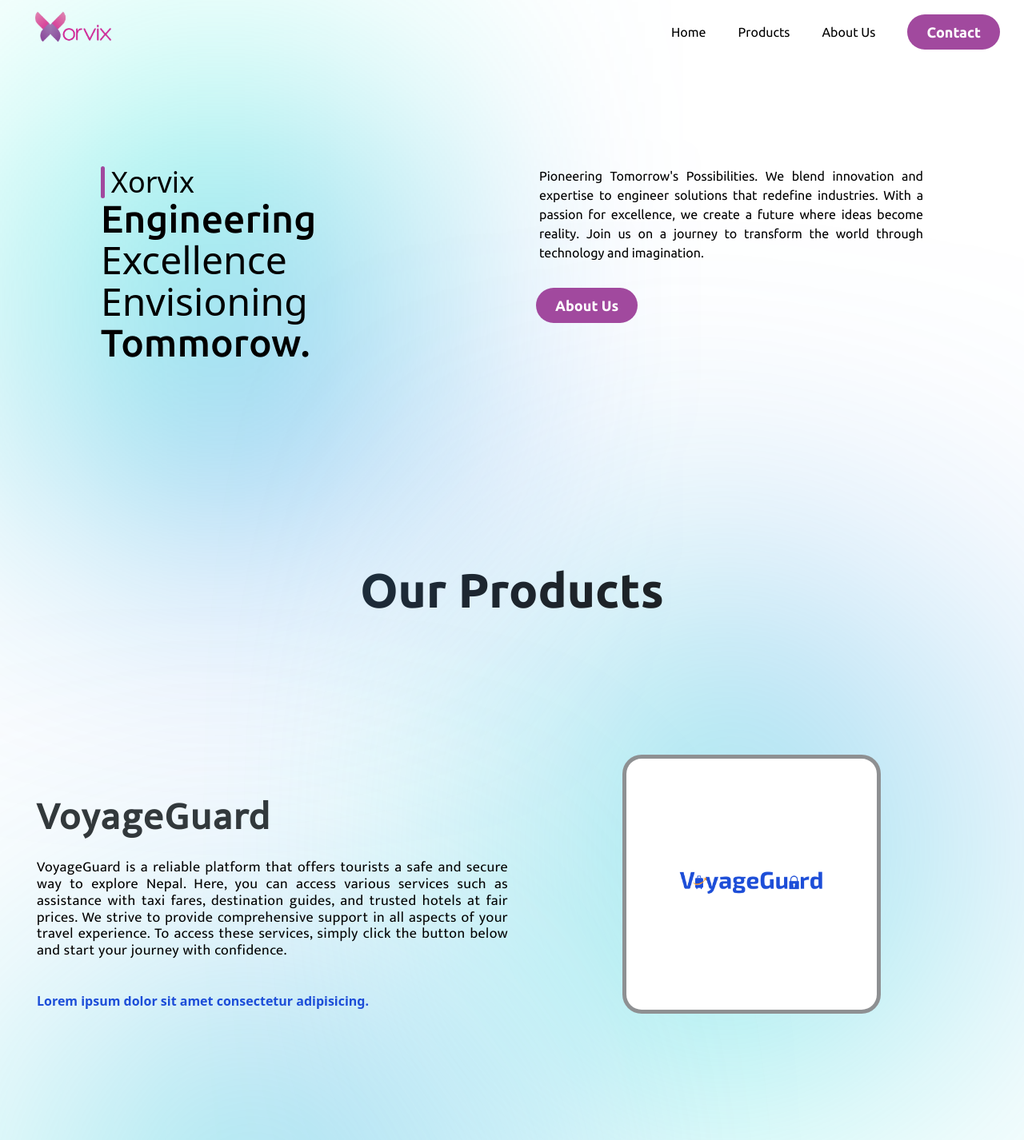
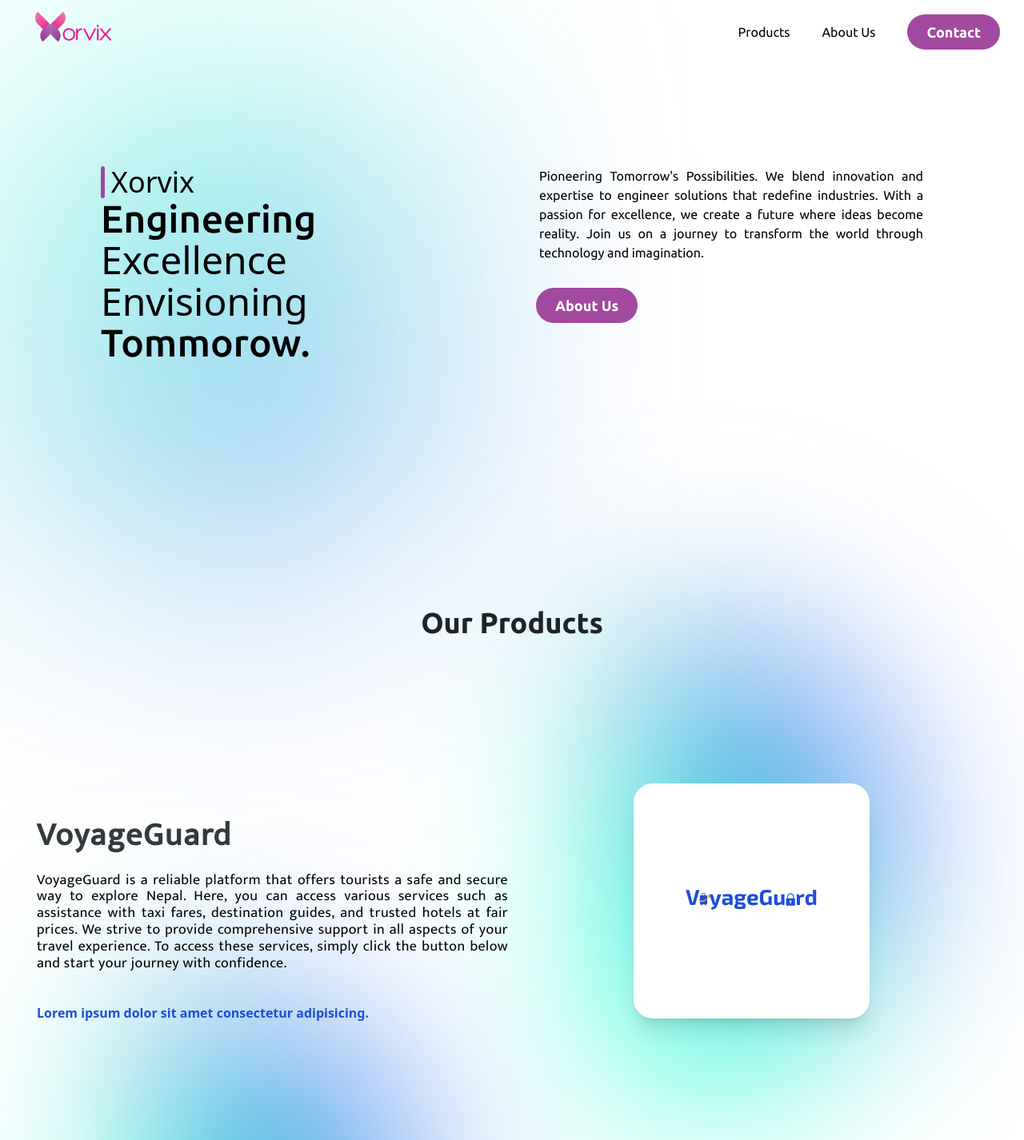
Before and after one commit to Anmol-dev45/xorox, a React (Vite) app: page / in a window 1280 px wide. Shown: the top 1426 px of the page at 80% size. Built offline with nearby package versions, Linux system fonts and the light colour scheme; a web font is replaced by a local one.

Commit message:
Modified ui

```diff
--- a/src/App.jsx
+++ b/src/App.jsx
@@ -2,7 +2,7 @@
 
 import Navbar from './components/Navbar'
 import Hero from './components/Hero'
-import Producct from './components/Producct'
+import Product from './components/Product'
 import About from './components/About'
 import Footer from './components/Footer'
 import Footern from './components/Footern'
@@ -15,11 +15,10 @@
    <main>
     <Navbar />
     <Hero />
-    <Producct />
+    <Product />
     <About />
     {/* <Footer /> */}
     <Footern />
-    <Gradient />
    </main>
   )
 }
--- a/src/components/Footern.jsx
+++ b/src/components/Footern.jsx
@@ -7,7 +7,7 @@
         <div className="container mx-auto px-4 ">
             <div className='flex flex-col-reverse md:flex-row justify-between gap-8'>
 
-                <div className='flex flex-col md:flex-row items-start gap-8 justify-between  w-full  text-white font-semibold'>
+                <div className='flex flex-col md:flex-row max-md:flex-wrap items-start gap-8 justify-between  w-full  text-white font-semibold'>
                     <div className='border-white pb-6 border-b-2 md:border-b-0 md:border-r-2 flex-1 md:pr-8'>
                         <h1 className='text-5xl md:text-[4.5rem]  font-ubuntu font-black md:mb-6'>Xorvix</h1>
                         <p className='text-justify  md:mb-6'>Pioneering Tomorrow's Possibilities. We blend innovation and expertise to engineer solutions that redefine industries.</p>
@@ -57,7 +57,7 @@
             <div className='flex flex-col md:flex-row justify-between md:items-center text-white font-semibold'>
 
                 <p className='mt-4'>Copyright<span>&#169;</span> Xorvix. All right Reserved.</p>
-                <p className='capitalize'>terms & condition</p>
+                <a className='capitalize' href=''>terms & condition</a>
             </div>
         </div>
     </section>
--- a/src/components/Hero.jsx
+++ b/src/components/Hero.jsx
@@ -1,47 +1,34 @@
-import React from 'react'
-import { motion } from "framer-motion"
-import Gradient from './Gradient'
+import React from 'react';
+import Gradient from './Gradient';
+
 const Hero = () => {
     return (
-        <motion.section
-            initial={{
-                x: "100vw"
-            }}
-
-            animate={{
-                x: 0
-            }}
-
-            transition={{
-                type: "spring",
-                duration: .5,
-                stiffness: 60
-            }}
-        >
+        <section className='mb-20 md:mb-48'>
             <div className="container mx-auto px-4 md:mt-32 md:px-24 mt-16 flex flex-col md:flex-row md:justify-between md:items-start gap-[60px]">
                 <div className='flex-1 relative'>
-                <div className='absolute -z-40 -top-10 h-[480px] w-[300px] blur-[170px]'>
-
-                <Gradient />
-                </div>
+                    <div className='absolute -z-40 -top-10 h-[480px] w-[300px] blur-[170px]'>
+                        <Gradient />
+                    </div>
                     <div className='flex gap-2 items-center'>
                         <div className='h-10 w-[0.3rem] bg-secondary rounded-xl'></div>
                         <h1 className='text-3xl md:text-4xl'>Xorvix</h1>
                     </div>
                     <div className='text-4xl md:text-5xl font-ubuntu font-medium'>
-
                         <p className=' md:leading-[3.2rem]'>Engineering <span className='font-calligraffitti '>Excellence<br />Envisioning</span> Tommorow.</p>
                     </div>
-
                 </div>
                 <div className='flex-1'>
                     <p className='font-ubuntu text-justify md:pl-1'>Pioneering Tomorrow's Possibilities. We blend innovation and expertise to engineer solutions that redefine industries. With a passion for excellence, we create a future where ideas become reality. Join us on a journey to transform the world through technology and imagination.</p>
-                    <button className="btn mt-6 lg:mt-8 mb-20 md:mb-48" ><a href="#about" >about us</a></button>
+                    <a href="#about">
+                        <button className="btn mt-6 lg:mt-8">
+                            About Us
+                        </button>
+                    </a>
+
                 </div>
-
             </div>
-        </motion.section>
-    )
+        </section>
+    );
 }
 
-export default Hero
+export default Hero;
--- a/src/components/Navbar.jsx
+++ b/src/components/Navbar.jsx
@@ -1,53 +1,43 @@
-import React, { useState } from 'react'
-import { BiMenuAltRight } from "react-icons/bi"
+import React, { useState } from 'react';
+import { BiMenuAltRight } from 'react-icons/bi';
+import logo from '/images/logo.png';
 
-import { motion } from "framer-motion"
+const Navbar = () => {
+    const [open, setOpen] = useState(false);
 
-import logo from "/images/logo.png"
-const Navbar = () => {
-
-    const [open, setOpen] = useState(false)
-
-    const headerVarient = {
-        hidden: {
-            y: -300
-        },
-
-        visible: {
-            y:0,
-
-            transition: {
-                type: "spring",
-                stiffness: 120,
-                duration: 1
-            }
-        }
-    }
     return (
-
         <header>
-            <motion.div className="container mx-auto  py-4 flex justify-between items-center"
-            variants={headerVarient}
-            initial="hidden"
-            animate="visible"
-            >
-                <div className='mt-[-10px]'>
+            <div className="container mx-auto py-4 flex justify-between items-center relative">
+                <div className="mt-[-10px]">
                     <img src={logo} alt="" width={130} />
                 </div>
-                <nav className={`flex flex-col md:flex-row fixed md:static top-0 right-0 h-screen md:h-auto py-32  px-20 md:p-0 gap-5  md:gap-10  items-start md:items-center font-ubuntu bg-pure md:bg-transparent  ${open ? "max-md:-translate-x-[0%]" : "max-md:translate-x-[100%]"} transition-all duration-200 ease-linear z-20`}>
-                    <a href="#" className='capitalize'>home</a>
-                    <a href="#product" className='capitalize'>products</a>
-                    <a href="#about" className='capitalize'>about us</a>
+                <nav
+                    className={`flex flex-col md:flex-row fixed md:static top-0 right-0 h-screen md:h-auto py-32 px-20 md:p-0 gap-5 md:gap-10 items-start md:items-center font-ubuntu bg-pure md:bg-transparent ${open ? 'max-md:-translate-x-[0%]' : 'max-md:translate-x-[100%]'
+                        } transition-all duration-300 ease-linear z-20`}
+                >
+                    <a href="#product" className="capitalize hover:text-primary transition-all duration-200 ease-linear">
+                        products
+                    </a>
+                    <a href="#about" className="capitalize hover:text-primary transition-all duration-200 ease-linear">
+                        about us
+                    </a>
                     <div>
-                        <button className='btn'><a href='#contact'>contact</a></button>
+                        <a href="#contact">
+                            <button className="btn">
+                                contact
+                            </button>
+                        </a>
                     </div>
                 </nav>
-                <div className={`flex md:hidden z-30  ${open && "fixed"} top-7 right-[0.8vw] `} onClick={() => setOpen(!open)}>
+                <div
+                    className={`flex md:hidden z-30 ${open ? 'fixed' : 'relative'} right-0`}
+                    onClick={() => setOpen(!open)}
+                >
                     <BiMenuAltRight size={32} />
                 </div>
-            </motion.div>
+            </div>
         </header>
-    )
-}
+    );
+};
 
-export default Navbar
+export default Navbar;
--- a/src/components/Producct.jsx
+++ /dev/null
@@ -1,37 +0,0 @@
-import React from 'react'
-import { PRODUCT } from '../constant'
-import Gradient from './Gradient'
-const Producct = () => {
-    return (
-        <section id='product' className='py-20 md:py-28'>
-            <div className='container mx-auto px-4'>
-                <h2 className='capitalize font-ubuntu text-6xl font-bold text-dark text-center'>our products</h2>
-
-                <div className='flex justify-center gap-40 mt-44 flex-wrap '>
-                    {
-                        PRODUCT && (
-                            PRODUCT.map(item => (
-                                <div key={item.name} className='flex flex-col even:md:flex-row  odd:md:flex-row-reverse items-start md:items-center justify-center  gap-y-[80px] gap-x-[10px]' >
-                                    <div className='flex-1 relative'>
-                                        <div className='absolute -top-12 h-full w-full blur-[200px] -rotate-90 -z-40' >
-                                            <Gradient />
-                                        </div>
-                                        <img src={item.path} alt={`image of ${item.name}`} className='aspect-square w-[55%] md:mx-auto object-cover border-[5px] border-dark/50 rounded-3xl bg-white p-12' />
-                                    </div>
-                                    <div className='flex-1'>
-
-                                        <h3 className='text-[3rem] tracking- font-bold font-mukta mt-10 mb-4 text-left tracking-wider text-dark/90'>{item.name}</h3>
-                                        <p className='text-justify leading-[1.3rem] text-lg font-mukta text-black-600  tracking-wide mb-10 '>{item.description}</p>
-                                        <a href="" className='text-blue-700 font-semibold'>Lorem ipsum dolor sit amet consectetur adipisicing.</a>
-                                    </div>
-                                </div>
-                            ))
-                        )
-                    }
-                </div>
-            </div>
-        </section>
-    )
-}
-
-export default Producct
--- /dev/null
+++ b/src/components/Product.jsx
@@ -0,0 +1,34 @@
+import React from 'react';
+import { PRODUCT } from '../constant';
+import Gradient from './Gradient';
+
+const Product = () => {
+  return (
+    <section id='product' className='py-20 md:py-28'>
+      <div className='container mx-auto px-4'>
+        <h2 className='capitalize font-ubuntu text-4xl font-bold text-dark text-center'>our products</h2>
+        <div className='flex justify-center gap-40 mt-44 flex-wrap '>
+          {PRODUCT && (
+            PRODUCT.map((item) => (
+              <div key={item.name} className='flex flex-col even:md:flex-row  odd:md:flex-row-reverse items-start md:items-center justify-center  gap-y-[80px] gap-x-[10px]'>
+                <div className='flex-1 relative'>
+                  <div className='absolute -top-12 h-full w-full blur-[20vw] md:blur-[10vw] -rotate-90 -z-40'>
+                    <Gradient />
+                  </div>
+                  <img src={item.path} alt={`image of ${item.name}`} className='w-screen  md:aspect-square  md:w-[50%] md:mx-auto object-cover md:border-1 md:shadow-xl border-dark/80 rounded-3xl bg-white p-12' />
+                </div>
+                <div className='flex-1'>
+                  <h3 className='text-[2.5rem] tracking- font-bold font-mukta mt-10 mb-4 text-left tracking-wider text-dark/90'>{item.name}</h3>
+                  <p className='text-justify leading-[1.3rem] text-lg font-mukta text-black-600  tracking-wide mb-10 '>{item.description}</p>
+                  <a href='' className='text-blue-700 font-semibold'>Lorem ipsum dolor sit amet consectetur adipisicing.</a>
+                </div>
+              </div>
+            ))
+          )}
+        </div>
+      </div>
+    </section>
+  );
+};
+
+export default Product;
--- a/tailwind.config.js
+++ b/tailwind.config.js
@@ -10,7 +10,7 @@
   theme: {
     screens: {
       sm: '480px',
-      md: '978px',
+      md: '878px',
       lg: '1220px',
       xl: '1440px',
     },
```
